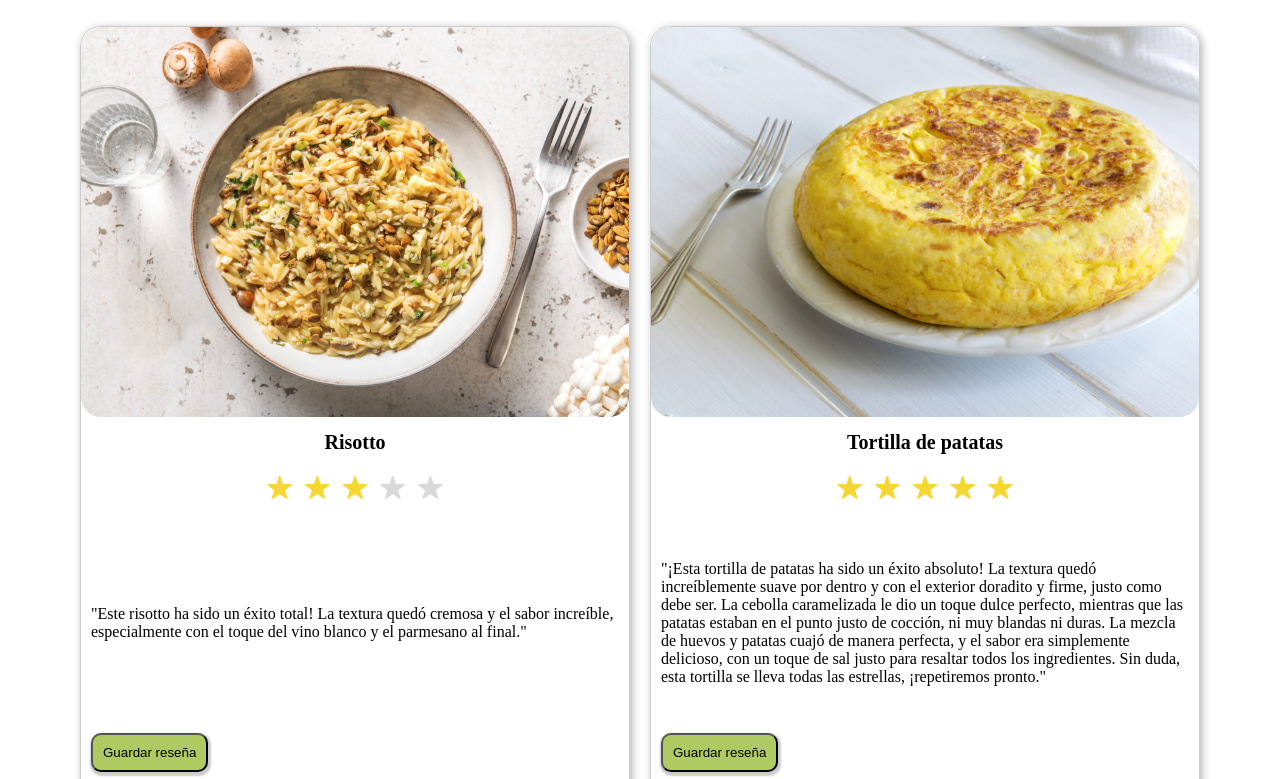
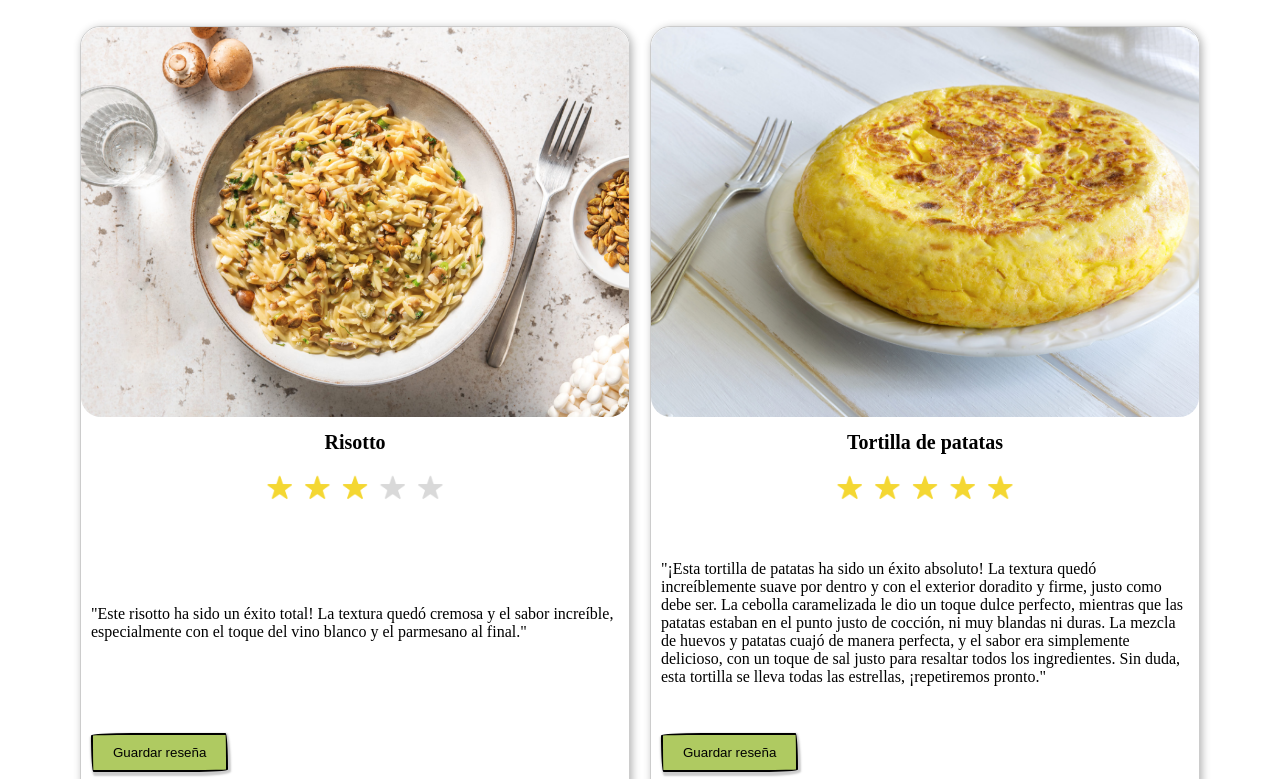
Before and after one commit to lizclaudia-cei/losCocineros, a plain HTML site: page pages/resenas.html in a window 1280 px wide. Shown: the part 124-903 px from the top of the page. Drawn offline with Linux system fonts and the light colour scheme.

Commit message:
cambios botones usuarios reseñas

```diff
--- a/pages/resenas.html
+++ b/pages/resenas.html
@@ -246,11 +246,23 @@
             display: flex;
             flex-direction: column;
             justify-content: stretch;
-            padding: 10px;
+
             margin: 10px;
             border-radius: 10px;
             background-color: #afca61;
             box-shadow: 1px 2px 2px 2px #ccc;
+            /* Color de fondo verde claro */
+            border: 2px solid black;
+            /* Borde negro */
+            border-radius: 255px 15px 225px 15px / 15px 225px 15px 225px;
+            padding: 10px 20px;
+            /* Espaciado interno */
+            color: black;
+            /* Color del texto */
+            cursor: pointer;
+            /* Cambia el cursor al pasar sobre el botón */
+            transition: all 0.2s ease;
+            /* Transición suave al pasar el mouse */
         }
 
         .guardar:hover {
```
Also changed, not shown: css/usuarios.css (+43 -21 lines).
